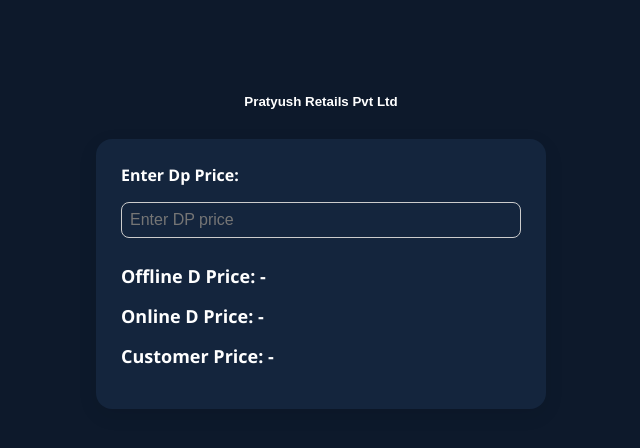
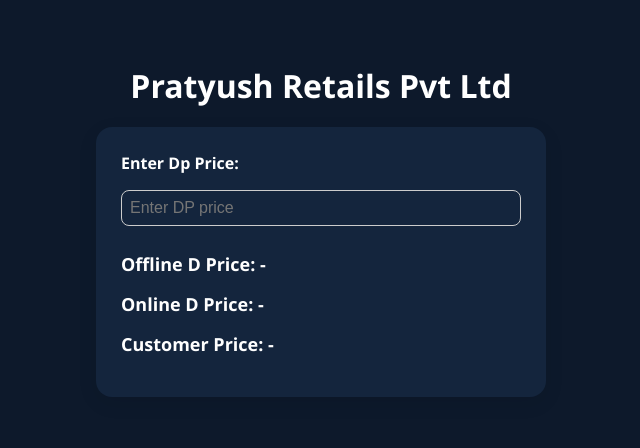
Before and after one commit to sbghule212/pratyushretailspvtltd, a plain HTML site: page index.html in a window 1280 px wide. Shown: the whole page, without its empty margins (319-959 px from the left). Drawn offline with Linux system fonts and the light colour scheme.

Commit message:
Update index.html

```diff
--- a/index.html
+++ b/index.html
@@ -8,18 +8,14 @@
   </head>
   <body>
     <header>
-<!--         <h1>Majalgaon Store</h1> -->
+        <h1>Pratyush Retails Pvt Ltd</h1>
     </header>
 
-    <div class="tabs">
+<!--     <div class="tabs">
       <button class="tab active" onclick="switchTab('forward')">
         Pratyush Retails Pvt Ltd
-<!--       </button>
-      <button class="tab" onclick="switchTab('reverse')">Offer > DP</button>
-      <button class="tab" onclick="switchTab('message')">Post</button> -->
-    </div>
+    </div> -->
 
-    <!-- Forward Calculator -->
    <div id="forward" class="tab-content active">
       <label for="dpPrice">Enter Dp Price:</label>
       <input
```
